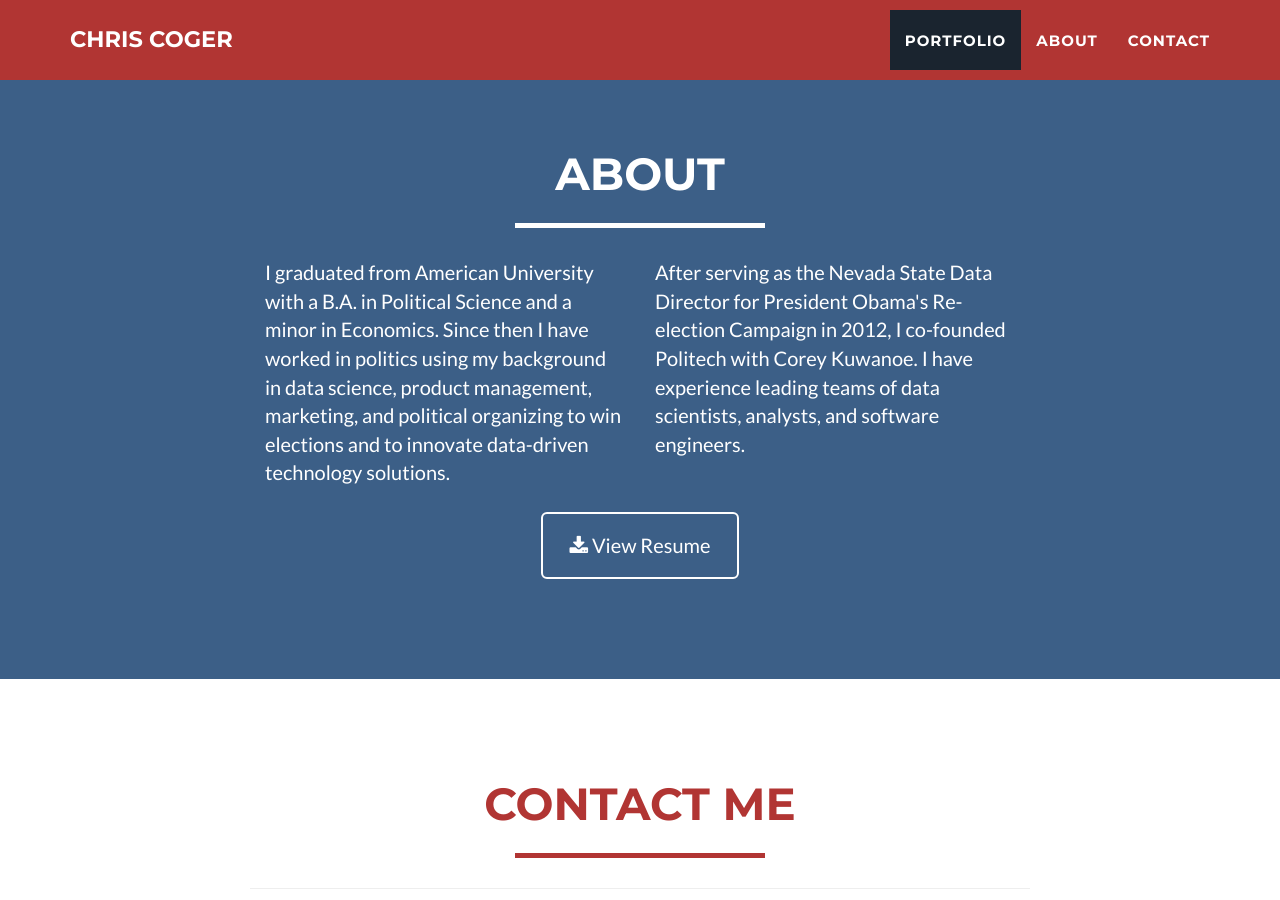
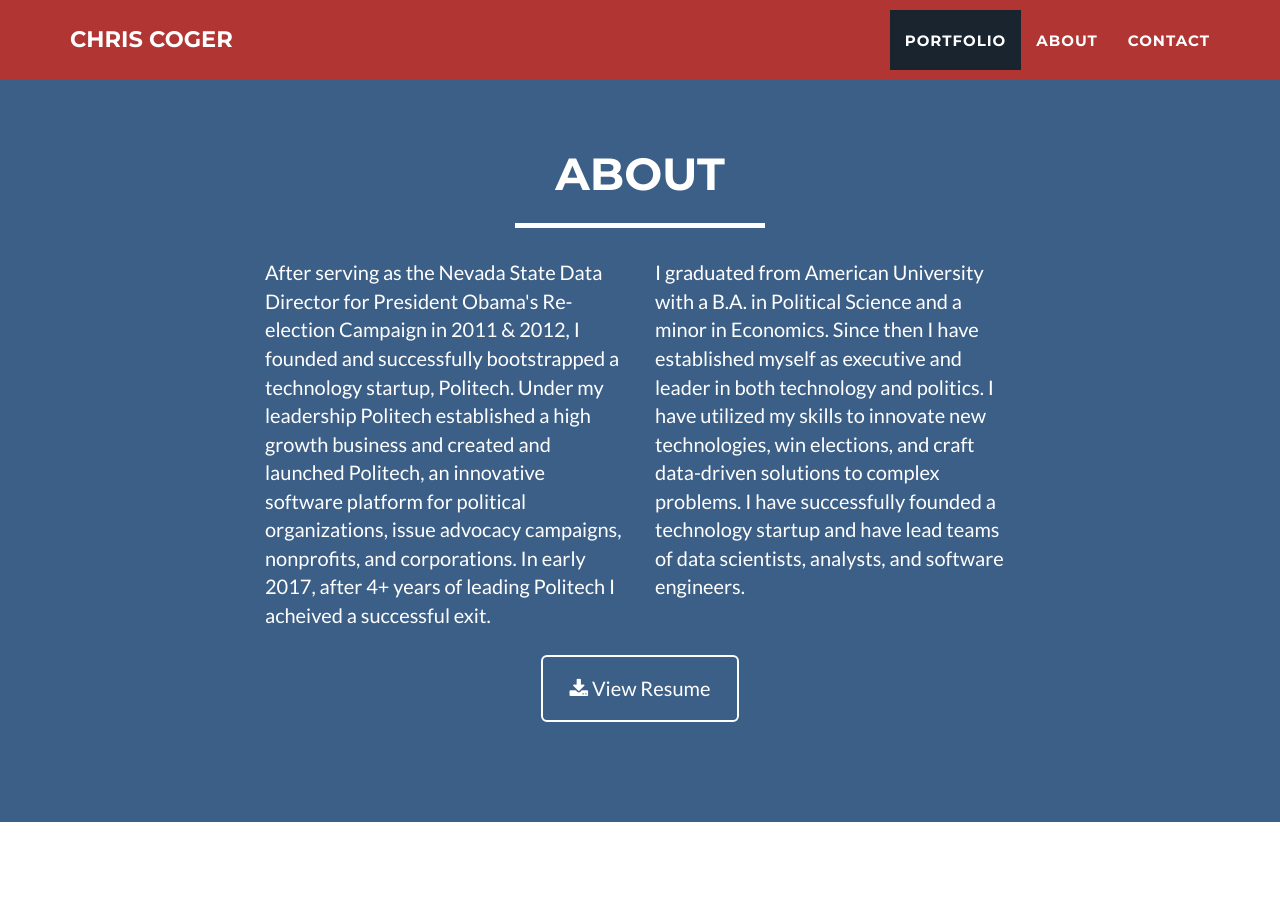
Before and after one commit to coger/coger.github.io, a Jekyll site: the page built from index.html, in a window 1280 px wide and 900 px high, scrolled down 1872 px. Built offline with Jekyll 4.4.1, drawn with Linux system fonts in a browser that asks for light colours.

Commit message:
updating about me

```diff
--- a/_includes/about.html
+++ b/_includes/about.html
@@ -9,10 +9,10 @@
             </div>
             <div class="row">
                 <div class="col-lg-4 col-lg-offset-2">
-                    <p>I graduated from American University with a B.A. in Political Science and a minor in Economics. Since then I have worked in politics using my background in data science, product management, marketing, and political organizing to win elections and to innovate data-driven technology solutions.</p>
+                    <p>After serving as the Nevada State Data Director for President Obama's Re-election Campaign in 2011 &#38; 2012, I founded and successfully bootstrapped a technology startup, <a href="http://politech.io" style="color:white">Politech</a>. Under my leadership <a href="http://politech.io" style="color:white">Politech</a> established a high growth business and created and launched <a href="http://blocks.im" style="color:white">Politech</a>, an innovative software platform for political organizations, issue advocacy campaigns, nonprofits, and corporations. In early 2017, after 4+ years of leading Politech I acheived a successful exit.</p>
                 </div>
                 <div class="col-lg-4">
-                    <p>After serving as the Nevada State Data Director for President Obama's Re-election Campaign in 2012, I co-founded <a href="http://politech.io" style="color:white">Politech</a> with Corey Kuwanoe. I have experience leading teams of data scientists, analysts, and software engineers.</p>
+                    <p>I graduated from American University with a B.A. in Political Science and a minor in Economics. Since then I have established myself as executive and leader in both technology and politics. I have utilized my skills to innovate new technologies, win elections, and craft data-driven solutions to complex problems. I have successfully founded a technology startup and have lead teams of data scientists, analysts, and software engineers.</p>
                 </div>
                 <div class="col-lg-8 col-lg-offset-2 text-center">
                     <a href="/assets/chris_coger-resume.pdf" class="btn btn-lg btn-outline">
```
Also changed, not shown: 1 other file.
